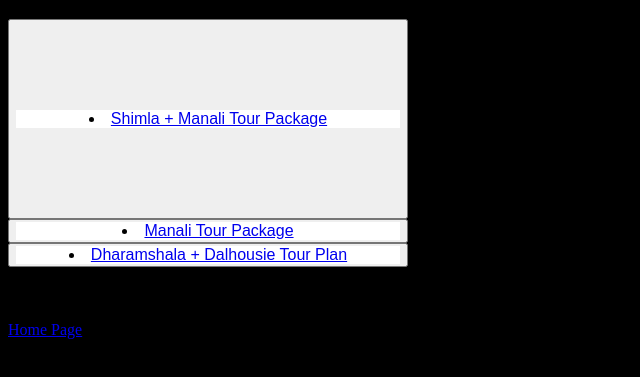
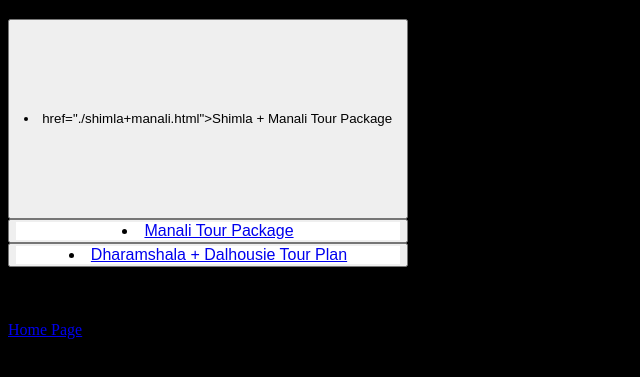
Before and after one commit to TravsproHolidays/TravsproHolidays, a plain HTML site: page tourPackage.html in a window 1280 px wide. Shown: the part 61-438 px from the top of the page, without its empty margins (0-640 px from the left). Drawn offline with Linux system fonts and the light colour scheme.

Commit message:
Update tourPackage.html

```diff
--- a/tourPackage.html
+++ b/tourPackage.html
@@ -25,7 +25,7 @@
 <body>
   <h1>Tour Package Details</h1>
   <div class="grid-container">
-    <button><div class="grid-item"><li><a href="./shimla+manali.html">Shimla + Manali Tour Package</a></li></div></button>
+    <button><li><a> href="./shimla+manali.html">Shimla + Manali Tour Package</a></button>
     <button><div class="grid-item"><li><a href="./Manali.html">Manali Tour Package</a></li></div></button>
     <button><div class="grid-item"><li><a href="./Dharamshala + Dalhousie Tour Plan.html">Dharamshala + Dalhousie Tour Plan</a></li></div></button>
   <br/><br/><br/>
```
